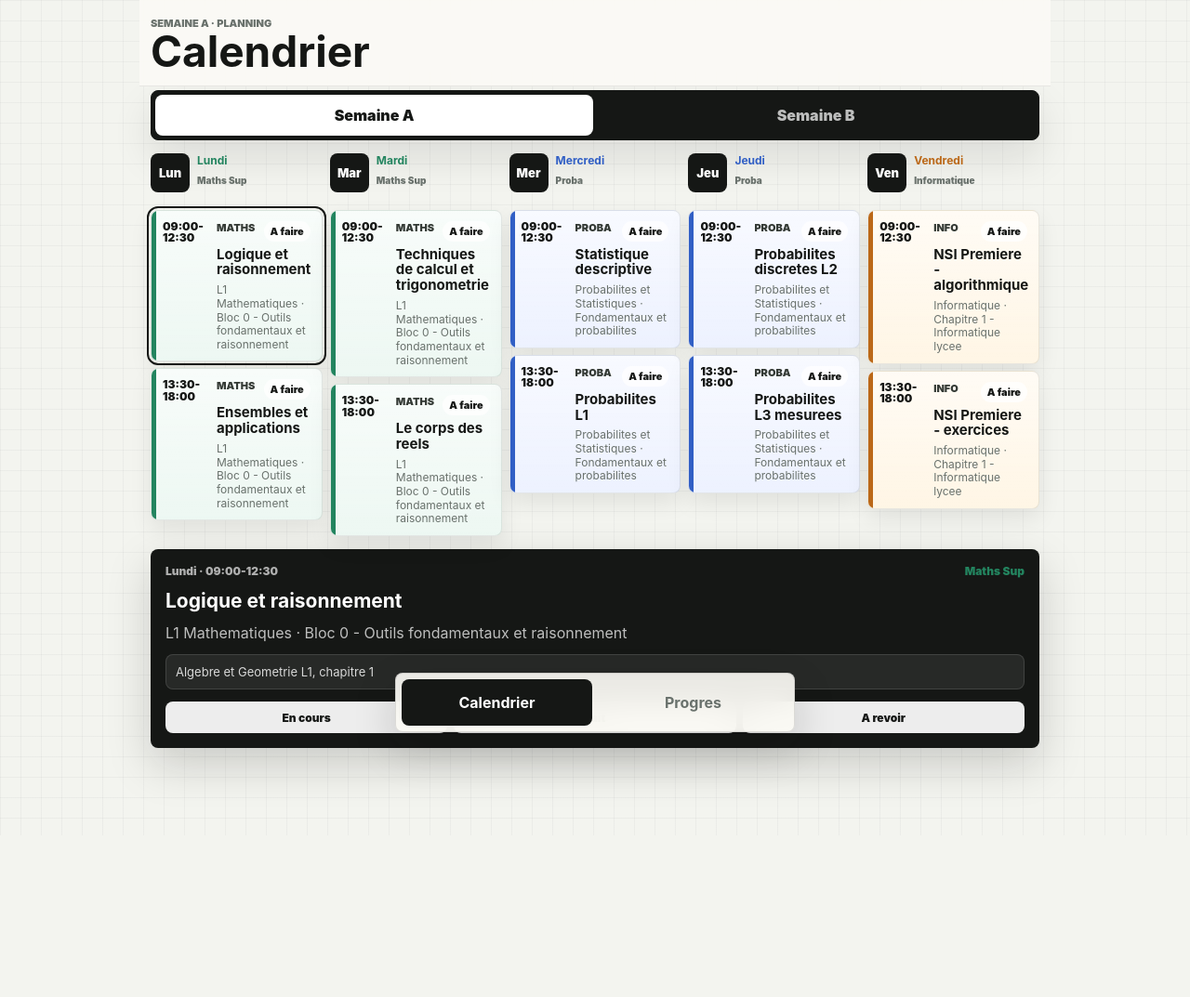
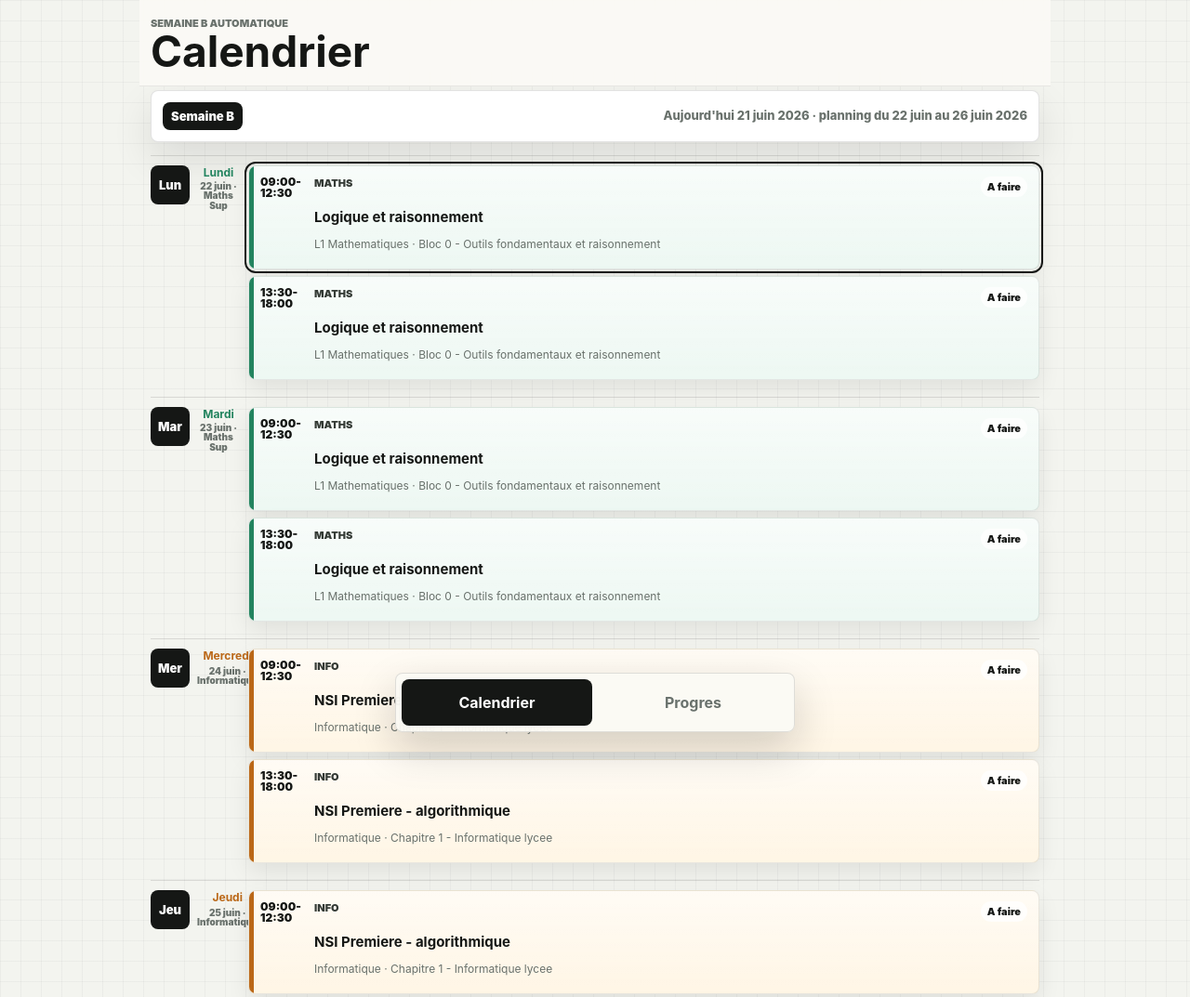
Before and after one commit to Jamessiiii/math-study-planner, a plain HTML site: page index.html in a window 1280 px wide. Shown: the top 1073 px of the page at 93% size. Before the commit the page ends 899 px from the top, so only its background shows below. Drawn offline with Linux system fonts and the light colour scheme.

Commit message:
Use real weeks and linear domain topics

```diff
--- a/app.js
+++ b/app.js
@@ -1,9 +1,14 @@
 const STORAGE_KEY = "math-study-planner-state-v3";
 const SETTINGS_KEY = `${STORAGE_KEY}:settings`;
+const WEEK_ANCHOR = "2026-06-15";
+const MS_PER_DAY = 24 * 60 * 60 * 1000;
+const MS_PER_WEEK = 7 * MS_PER_DAY;
+const dayFormatter = new Intl.DateTimeFormat("fr-FR", { day: "numeric", month: "short" });
+const rangeFormatter = new Intl.DateTimeFormat("fr-FR", { day: "numeric", month: "long" });
+const yearFormatter = new Intl.DateTimeFormat("fr-FR", { year: "numeric" });
 
 const state = {
   view: "calendar",
-  week: loadSettings().week || "A",
   selectedSessionId: loadSettings().selectedSessionId || null,
   progress: loadProgress(),
 };
@@ -44,7 +49,7 @@ function saveProgress() {
 function saveSettings() {
   localStorage.setItem(
     SETTINGS_KEY,
-    JSON.stringify({ week: state.week, selectedSessionId: state.selectedSessionId })
+    JSON.stringify({ selectedSessionId: state.selectedSessionId })
   );
 }
 
@@ -65,7 +70,69 @@ function getProgram(programId) {
 }
 
 function getWeek() {
-  return window.WEEK_TEMPLATES[state.week] || window.WEEK_TEMPLATES.A;
+  const weekKey = getCurrentWeekKey();
+  return window.WEEK_TEMPLATES[weekKey] || window.WEEK_TEMPLATES.A;
+}
+
+function parseLocalDate(value) {
+  const [year, month, day] = value.split("-").map(Number);
+  return new Date(year, month - 1, day);
+}
+
+function startOfDay(date) {
+  return new Date(date.getFullYear(), date.getMonth(), date.getDate());
+}
+
+function mondayOfWeek(date) {
+  const dayIndex = (date.getDay() + 6) % 7;
+  const monday = startOfDay(date);
+  monday.setDate(monday.getDate() - dayIndex);
+  return monday;
+}
+
+function addDays(date, count) {
+  const next = new Date(date);
+  next.setDate(next.getDate() + count);
+  return next;
+}
+
+function getWeekStart(date = new Date()) {
+  return mondayOfWeek(date);
+}
+
+function getPlanningWeekStart(date = new Date()) {
+  const today = startOfDay(date);
+  const day = today.getDay();
+  const monday = mondayOfWeek(today);
+
+  if (day === 0) return addDays(monday, 7);
+  if (day === 6) return addDays(monday, 7);
+  return monday;
+}
+
+function getCurrentWeekKey(date = new Date()) {
+  const anchor = mondayOfWeek(parseLocalDate(WEEK_ANCHOR));
+  const current = getPlanningWeekStart(date);
+  const distance = Math.floor((current - anchor) / MS_PER_WEEK);
+  return Math.abs(distance % 2) === 0 ? "A" : "B";
+}
+
+function getWeekRangeLabel(date = new Date()) {
+  const monday = getPlanningWeekStart(date);
+  const friday = addDays(monday, 4);
+  return `${rangeFormatter.format(monday)} au ${rangeFormatter.format(friday)} ${yearFormatter.format(friday)}`;
+}
+
+function todayLabel(date = new Date()) {
+  return `${rangeFormatter.format(date)} ${yearFormatter.format(date)}`;
+}
+
+function dateId(date) {
+  return [
+    date.getFullYear(),
+    String(date.getMonth() + 1).padStart(2, "0"),
+    String(date.getDate()).padStart(2, "0"),
+  ].join("-");
 }
 
 function getStatus(topicId) {
@@ -169,23 +236,35 @@ function nextTopicsForDomain(domainId, count = 2) {
   return current.topics.filter((topic) => getStatus(topic.id) !== "done").slice(0, count);
 }
 
+function currentTopicForDomain(domainId) {
+  const current = currentBlockForDomain(domainId);
+  if (!current || current.complete) return null;
+  return current.topics.find((topic) => getStatus(topic.id) !== "done") || null;
+}
+
 function scheduleForWeek() {
-  const counters = {};
+  const monday = getPlanningWeekStart();
   return getWeek().days.map((day) => {
+    const dayIndex = ["mon", "tue", "wed", "thu", "fri"].indexOf(day.id);
+    const dayDate = addDays(monday, Math.max(dayIndex, 0));
     const domain = getDomain(day.domainId);
     const current = currentBlockForDomain(day.domainId);
-    const candidates = nextTopicsForDomain(day.domainId, 8);
+    const topic = currentTopicForDomain(day.domainId);
     const sessions = window.SESSION_SLOTS.map((slot) => {
-      const index = counters[day.domainId] || 0;
-      const topic = candidates[index] || candidates[candidates.length - 1] || null;
-      counters[day.domainId] = index + 1;
       return {
         ...slot,
-        id: `${state.week}-${day.id}-${slot.id}`,
+        id: `${dateId(dayDate)}-${day.id}-${slot.id}`,
         topic,
       };
     });
-    return { ...day, domain, current, sessions };
+    return {
+      ...day,
+      domain,
+      current,
+      date: dayDate,
+      dateLabel: dayFormatter.format(dayDate),
+      sessions,
+    };
   });
 }
 
@@ -193,15 +272,6 @@ function initControls() {
   document.querySelectorAll(".nav-button").forEach((button) => {
     button.addEventListener("click", () => {
       state.view = button.dataset.view;
-      render();
-    });
-  });
-
-  document.querySelectorAll(".segment").forEach((button) => {
-    button.addEventListener("click", () => {
-      state.week = button.dataset.week;
-      state.selectedSessionId = null;
-      saveSettings();
       render();
     });
   });
@@ -217,7 +287,7 @@ function initControls() {
 
 function render() {
   document.getElementById("viewTitle").textContent = viewTitles[state.view];
-  document.getElementById("weekEyebrow").textContent = `${getWeek().label} · planning`;
+  document.getElementById("weekEyebrow").textContent = `${getWeek().label} automatique`;
 
   document.querySelectorAll(".view").forEach((view) => view.classList.remove("active-view"));
   document.getElementById(`${state.view}View`).classList.add("active-view");
@@ -225,10 +295,6 @@ function render() {
   document.querySelectorAll(".nav-button").forEach((button) => {
     button.classList.toggle("active", button.dataset.view === state.view);
   });
-  document.querySelectorAll(".segment").forEach((button) => {
-    button.classList.toggle("active", button.dataset.week === state.week);
-  });
-
   renderCalendar();
   renderProgress();
 }
@@ -242,6 +308,10 @@ function renderCalendar() {
     saveSettings();
   }
 
+  document.getElementById("weekSummary").innerHTML = `
+    <strong>${escapeHtml(getWeek().label)}</strong>
+    <span>Aujourd'hui ${escapeHtml(todayLabel())} · planning du ${escapeHtml(getWeekRangeLabel())}</span>
+  `;
   calendar.innerHTML = days.map((day) => renderDayCard(day)).join("");
 
   calendar.querySelectorAll(".course-block").forEach((button) => {
@@ -262,7 +332,7 @@ function renderDayCard(day) {
         <span>${escapeHtml(day.label)}</span>
         <div>
           <strong>${escapeHtml(day.longLabel)}</strong>
-          <small>${escapeHtml(day.domain.title)}</small>
+          <small>${escapeHtml(day.dateLabel)} · ${escapeHtml(day.domain.title)}</small>
         </div>
       </div>
       <div class="day-slots">
@@ -311,7 +381,7 @@ function renderSelectedCourse(days) {
   detail.innerHTML = `
     <section class="detail-card accent-${selected.day.domain.accent}">
       <div class="detail-head">
-        <span>${escapeHtml(selected.day.longLabel)} · ${selected.start}-${selected.end}</span>
+        <span>${escapeHtml(selected.day.longLabel)} ${escapeHtml(selected.day.dateLabel)} · ${selected.start}-${selected.end}</span>
         <strong>${escapeHtml(selected.day.domain.title)}</strong>
       </div>
       <h2>${escapeHtml(topic.title)}</h2>
--- a/index.html
+++ b/index.html
@@ -24,10 +24,7 @@
 
       <main class="app-main">
         <section id="calendarView" class="view active-view" aria-labelledby="viewTitle">
-          <div class="week-switch" role="group" aria-label="Choisir la semaine">
-            <button class="segment active" type="button" data-week="A">Semaine A</button>
-            <button class="segment" type="button" data-week="B">Semaine B</button>
-          </div>
+          <div id="weekSummary" class="week-summary"></div>
           <div id="weekCalendar" class="week-calendar"></div>
           <div id="courseDetail" class="course-detail"></div>
         </section>
--- a/styles.css
+++ b/styles.css
@@ -106,18 +106,18 @@ h3 {
   display: grid;
 }
 
-.week-switch {
-  display: grid;
-  grid-template-columns: 1fr 1fr;
-  gap: 4px;
-  padding: 4px;
-  border: 1px solid var(--ink);
+.week-summary {
+  display: flex;
+  align-items: center;
+  justify-content: space-between;
+  gap: 12px;
+  padding: 12px;
+  border: 1px solid rgba(21, 23, 21, 0.12);
   border-radius: 8px;
-  background: var(--ink);
+  background: var(--paper-strong);
   box-shadow: var(--shadow);
 }
 
-.segment,
 .nav-button,
 .course-block,
 .status-button,
@@ -127,16 +127,22 @@ h3 {
   color: var(--ink);
 }
 
-.segment {
-  min-height: 44px;
-  background: transparent;
-  color: rgba(255, 255, 255, 0.72);
+.week-summary strong {
+  flex: none;
+  padding: 7px 9px;
+  border-radius: 8px;
+  background: var(--ink);
+  color: white;
+  font-size: 13px;
   font-weight: 950;
 }
 
-.segment.active {
-  background: var(--paper-strong);
-  color: var(--ink);
+.week-summary span {
+  color: var(--muted);
+  font-size: 13px;
+  font-weight: 850;
+  line-height: 1.2;
+  text-align: right;
 }
 
 .week-calendar {
@@ -146,7 +152,7 @@ h3 {
 
 .day-card {
   display: grid;
-  grid-template-columns: 58px minmax(0, 1fr);
+  grid-template-columns: 66px minmax(0, 1fr);
   gap: 9px;
   padding: 10px 0;
   border-top: 1px solid rgba(21, 23, 21, 0.12);
@@ -521,14 +527,14 @@ h3 {
 
 @media (min-width: 760px) {
   .week-calendar {
-    grid-template-columns: repeat(5, minmax(0, 1fr));
+    grid-template-columns: 1fr;
     align-items: start;
   }
 
   .day-card {
-    grid-template-columns: 1fr;
-    padding: 0;
-    border-top: 0;
+    grid-template-columns: 96px minmax(0, 1fr);
+    padding: 10px 0;
+    border-top: 1px solid rgba(21, 23, 21, 0.12);
   }
 
   .day-card-header {
@@ -538,8 +544,8 @@ h3 {
   }
 
   .day-card-header div {
-    justify-items: start;
-    text-align: left;
+    justify-items: center;
+    text-align: center;
   }
 
   .progress-content {
--- a/sw.js
+++ b/sw.js
@@ -1,4 +1,4 @@
-const CACHE_NAME = "math-study-planner-v4";
+const CACHE_NAME = "math-study-planner-v5";
 const ASSETS = [
   "./",
   "./index.html",
```
Also changed, not shown: README.md.
